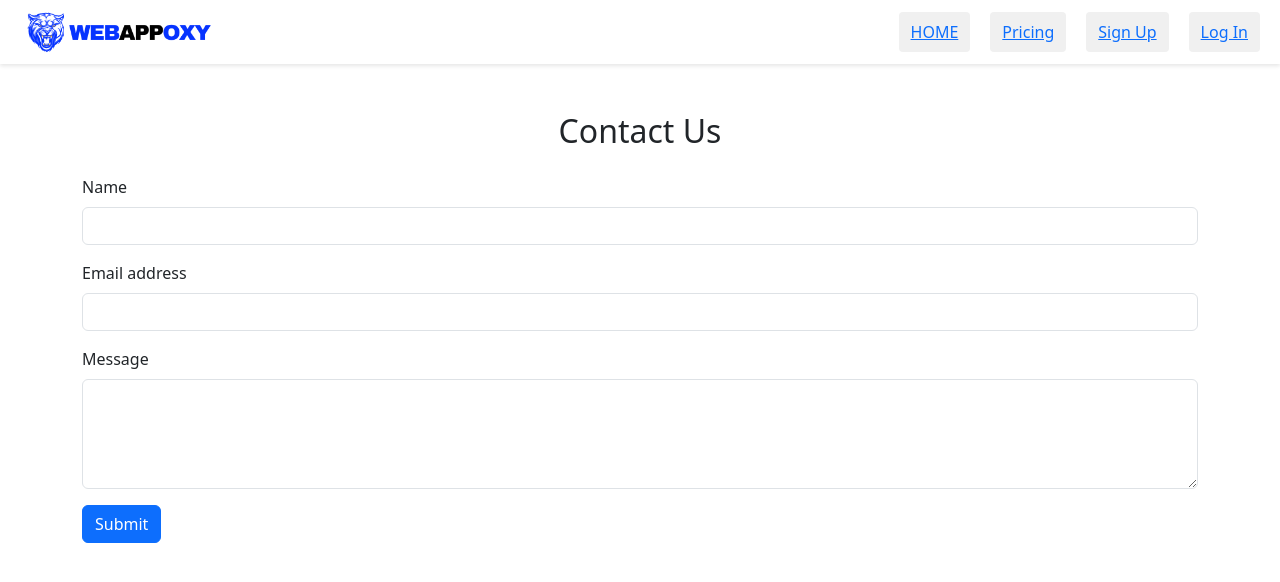
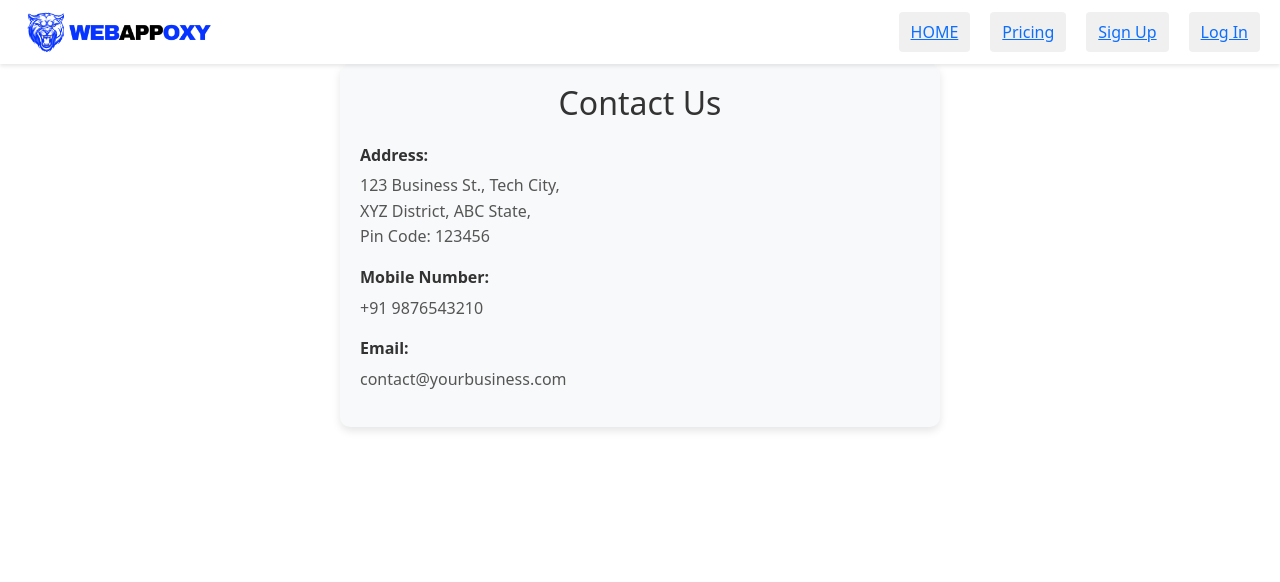
Before and after one commit to amritkum360/webtoapp, a React (Vite) app: page /contact in a window 1280 px wide. Shown: the top 582 px of the page. Built offline with nearby package versions, Linux system fonts and the light colour scheme.

Commit message:
Update contactus.jsx

```diff
--- a/src/components/pages/contactus.jsx
+++ b/src/components/pages/contactus.jsx
@@ -1,24 +1,58 @@
 import React from 'react';
 
-export default function ContactUs() {
-    return (
-        <div className="container mt-5">
-            <h2 className="text-center mb-4">Contact Us</h2>
-            <form>
-                <div className="mb-3">
-                    <label htmlFor="name" className="form-label">Name</label>
-                    <input type="text" className="form-control" id="name" />
-                </div>
-                <div className="mb-3">
-                    <label htmlFor="email" className="form-label">Email address</label>
-                    <input type="email" className="form-control" id="email" />
-                </div>
-                <div className="mb-3">
-                    <label htmlFor="message" className="form-label">Message</label>
-                    <textarea className="form-control" id="message" rows="4"></textarea>
-                </div>
-                <button type="submit" className="btn btn-primary">Submit</button>
-            </form>
-        </div>
-    );
-}
+const ContactUs = () => {
+  return (
+    <div style={styles.container}>
+      <h2 style={styles.header}>Contact Us</h2>
+
+      <div style={styles.contactDetails}>
+        <p style={styles.label}><strong>Address:</strong></p>
+        <p style={styles.info}>
+          123 Business St., Tech City, <br />
+          XYZ District, ABC State, <br />
+          Pin Code: 123456
+        </p>
+
+        <p style={styles.label}><strong>Mobile Number:</strong></p>
+        <p style={styles.info}>+91 9876543210</p>
+
+        <p style={styles.label}><strong>Email:</strong></p>
+        <p style={styles.info}>
+          contact@yourbusiness.com
+        </p>
+      </div>
+    </div>
+  );
+};
+
+const styles = {
+  container: {
+    maxWidth: '600px',
+    margin: '0 auto',
+    padding: '20px',
+    backgroundColor: '#f8f9fa',
+    borderRadius: '10px',
+    boxShadow: '0 4px 8px rgba(0, 0, 0, 0.1)'
+  },
+  header: {
+    textAlign: 'center',
+    color: '#333',
+    marginBottom: '20px'
+  },
+  contactDetails: {
+    textAlign: 'left',
+    fontSize: '16px',
+    lineHeight: '1.6'
+  },
+  label: {
+    marginBottom: '5px',
+    color: '#333'
+  },
+  info: {
+    marginBottom: '15px',
+    color: '#555',
+    fontSize: '16px'
+  }
+};
+
+export default ContactUs;
```
